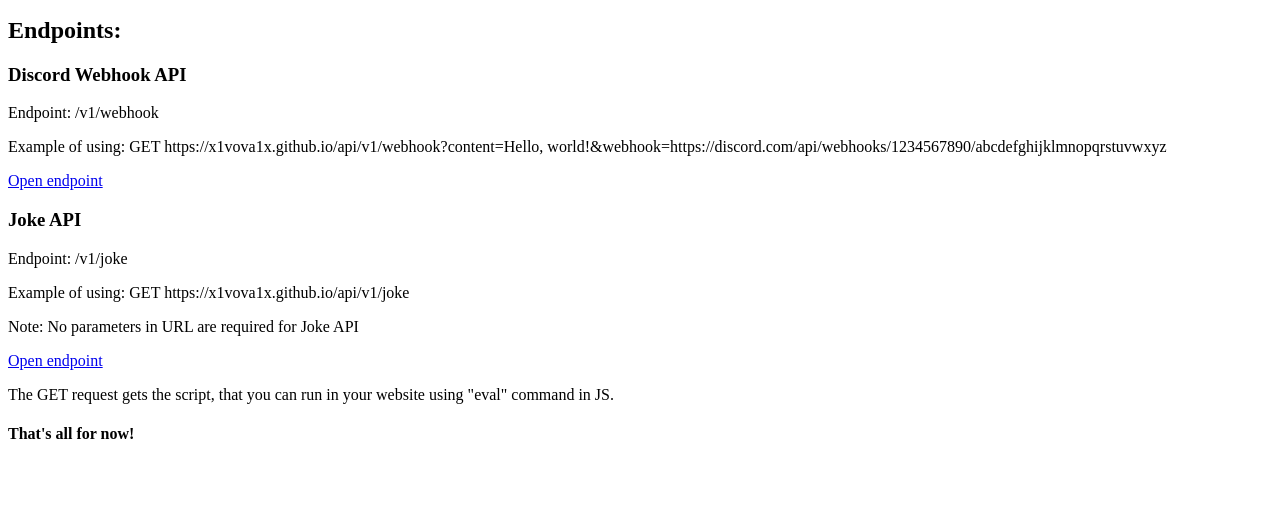
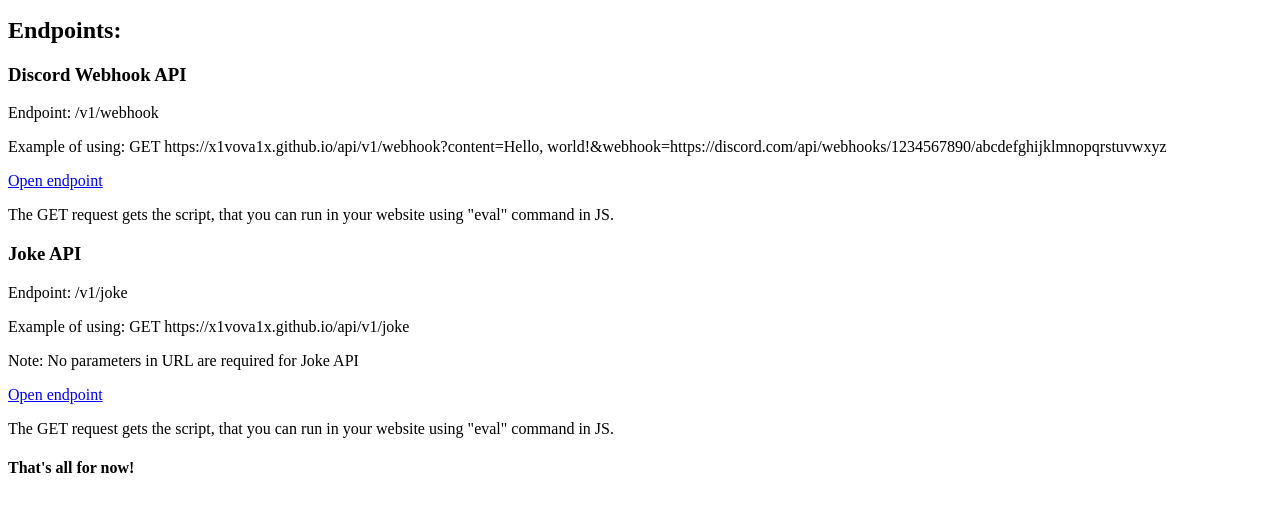
Before and after one commit to X1vova1X/api, a plain HTML site: page index.html in a window 1280 px wide. Shown: the part 101-612 px from the top of the page. Drawn offline with Linux system fonts and the light colour scheme.

Commit message:
Update index.html

```diff
--- a/index.html
+++ b/index.html
@@ -16,6 +16,7 @@
   <p>Endpoint: /v1/webhook</p>
   <p>Example of using: GET https://x1vova1x.github.io/api/v1/webhook?content=Hello, world!&webhook=https://discord.com/api/webhooks/1234567890/abcdefghijklmnopqrstuvwxyz</p>
   <a href="https://x1vova1x.github.io/api/v1/webhook">Open endpoint</a>
+  <p>The GET request gets the script, that you can run in your website using "eval" command in JS.</p>
   <h3>Joke API</h3>
   <p>Endpoint: /v1/joke</p>
   <p>Example of using: GET https://x1vova1x.github.io/api/v1/joke</p>
```
